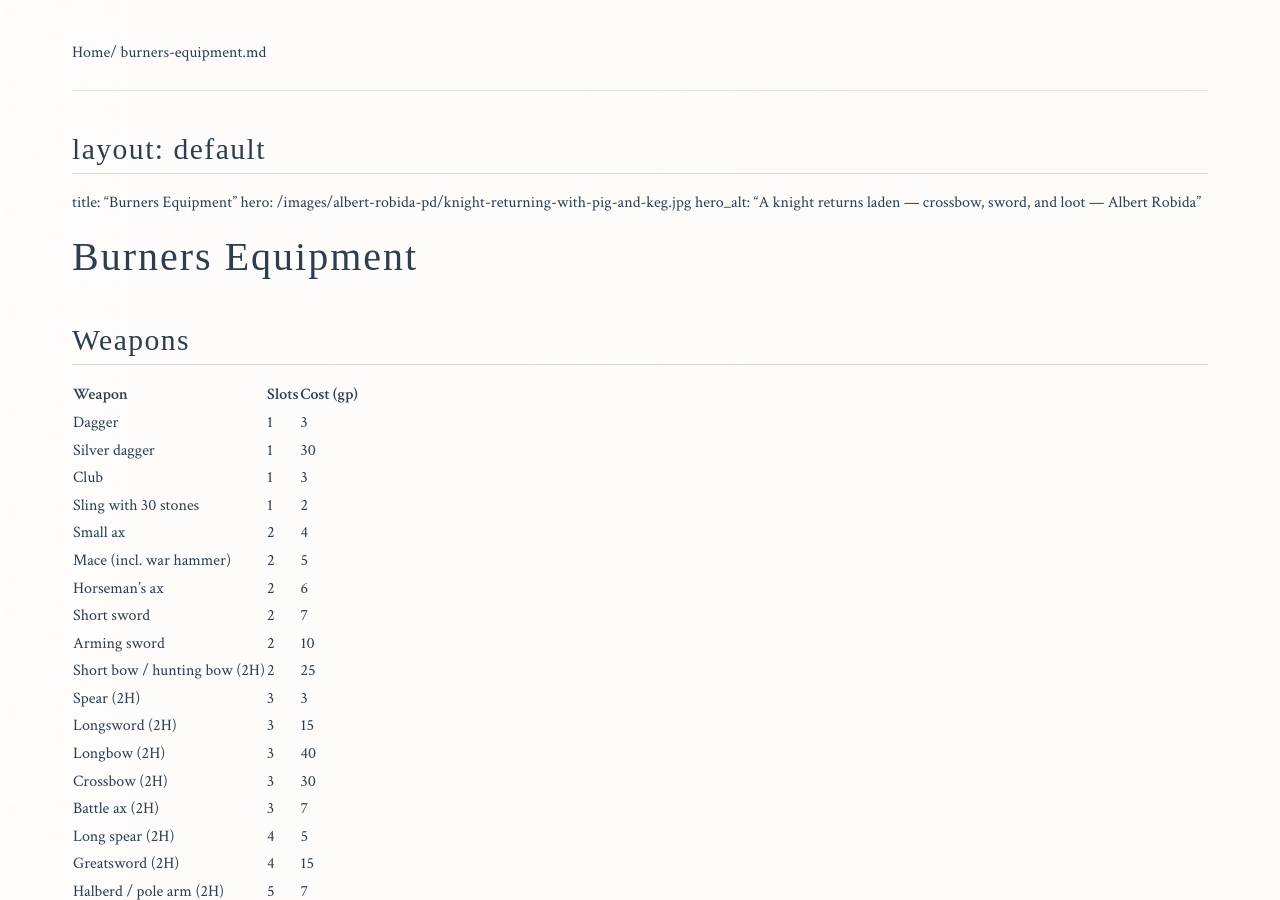
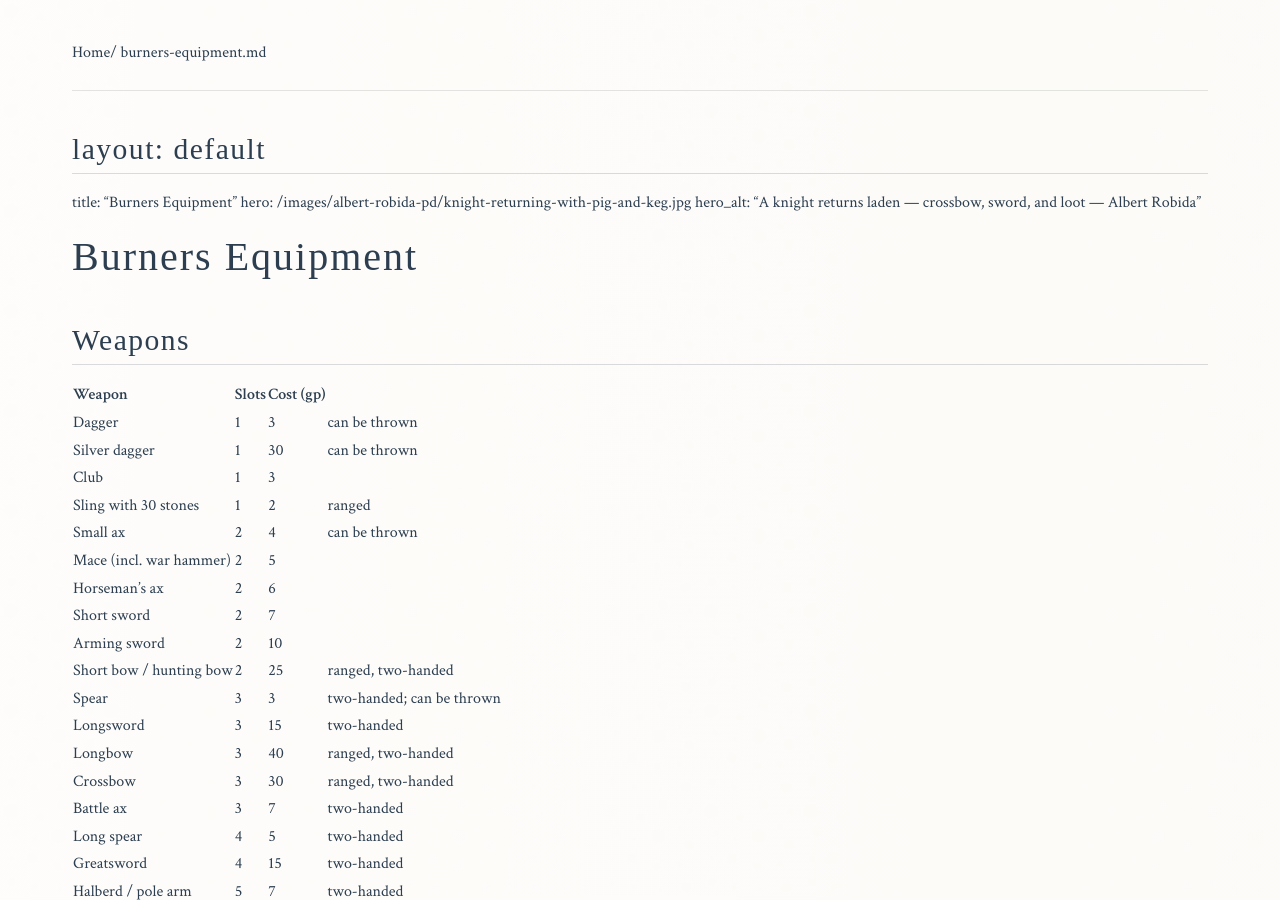
Before and after one commit to paulabrams/burners, a Jekyll site: the page built from markdown/burners-equipment.md, in a window 1280 px wide and 900 px high. Built offline with Jekyll 4.4.1, drawn with Linux system fonts in a browser that asks for light colours; some web fonts are replaced.

Commit message:
Publish local draft: equipment weapon list uses the core rules' notes column.
Co-authored-by: Cursor <cursoragent@cursor.com>

```diff
--- a/markdown/burners-equipment.md
+++ b/markdown/burners-equipment.md
@@ -10,26 +10,26 @@ hero_alt: "A knight returns laden — crossbow, sword, and loot — Albert Robid
 
 ## Weapons
 
-| Weapon                       | Slots | Cost (gp) |
-| ---------------------------- | ----- | --------- |
-| Dagger                       | 1     | 3         |
-| Silver dagger                | 1     | 30        |
-| Club                         | 1     | 3         |
-| Sling with 30 stones         | 1     | 2         |
-| Small ax                     | 2     | 4         |
-| Mace (incl. war hammer)      | 2     | 5         |
-| Horseman's ax                | 2     | 6         |
-| Short sword                  | 2     | 7         |
-| Arming sword                 | 2     | 10        |
-| Short bow / hunting bow (2H) | 2     | 25        |
-| Spear (2H)                   | 3     | 3         |
-| Longsword (2H)               | 3     | 15        |
-| Longbow (2H)                 | 3     | 40        |
-| Crossbow (2H)                | 3     | 30        |
-| Battle ax (2H)               | 3     | 7         |
-| Long spear (2H)              | 4     | 5         |
-| Greatsword (2H)              | 4     | 15        |
-| Halberd / pole arm (2H)      | 5     | 7         |
+| Weapon                  | Slots | Cost (gp) |                           |
+| ----------------------- | ----- | --------- | ------------------------- |
+| Dagger                  | 1     | 3         | can be thrown             |
+| Silver dagger           | 1     | 30        | can be thrown             |
+| Club                    | 1     | 3         |                           |
+| Sling with 30 stones    | 1     | 2         | ranged                    |
+| Small ax                | 2     | 4         | can be thrown             |
+| Mace (incl. war hammer) | 2     | 5         |                           |
+| Horseman's ax           | 2     | 6         |                           |
+| Short sword             | 2     | 7         |                           |
+| Arming sword            | 2     | 10        |                           |
+| Short bow / hunting bow | 2     | 25        | ranged, two-handed        |
+| Spear                   | 3     | 3         | two-handed; can be thrown |
+| Longsword               | 3     | 15        | two-handed                |
+| Longbow                 | 3     | 40        | ranged, two-handed        |
+| Crossbow                | 3     | 30        | ranged, two-handed        |
+| Battle ax               | 3     | 7         | two-handed                |
+| Long spear              | 4     | 5         | two-handed                |
+| Greatsword              | 4     | 15        | two-handed                |
+| Halberd / pole arm      | 5     | 7         | two-handed                |
 
 ## Ammunition
 
```
